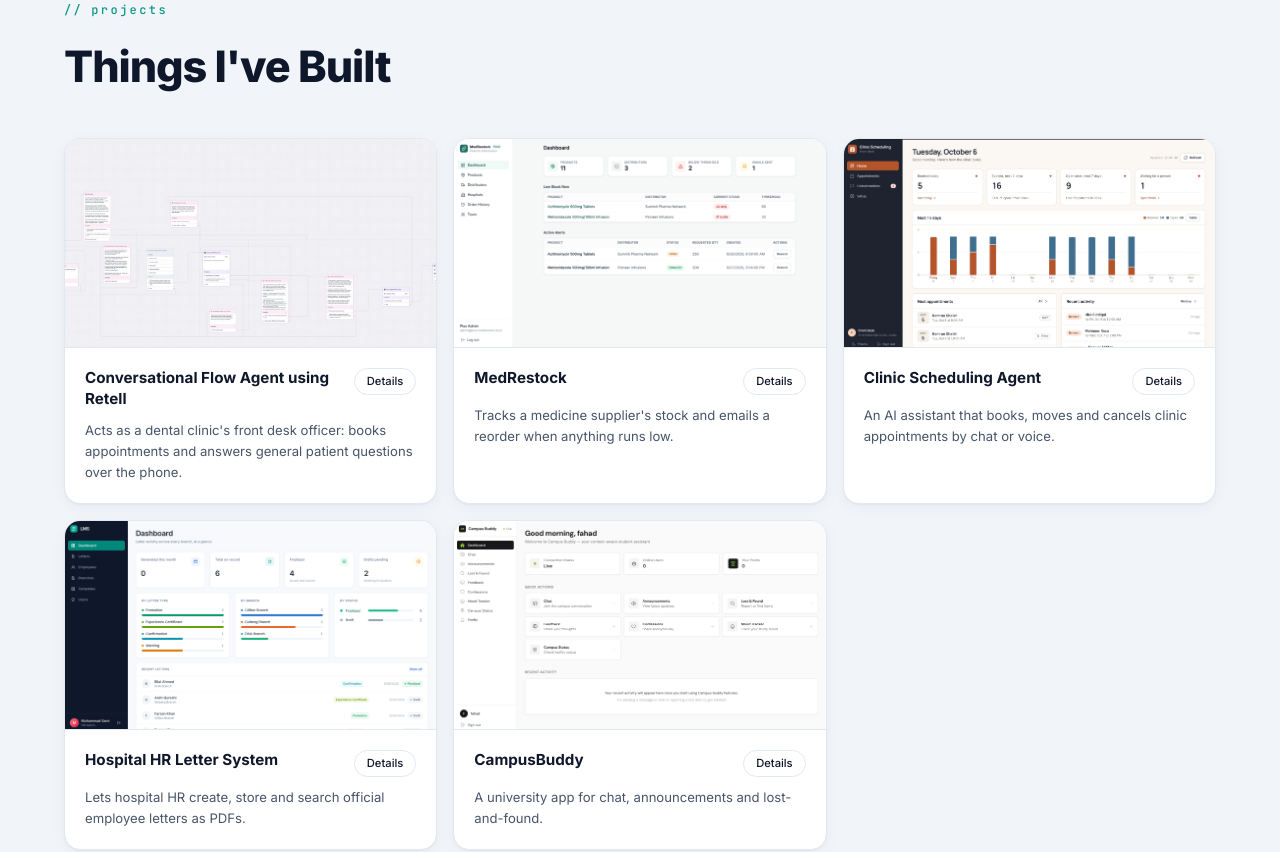
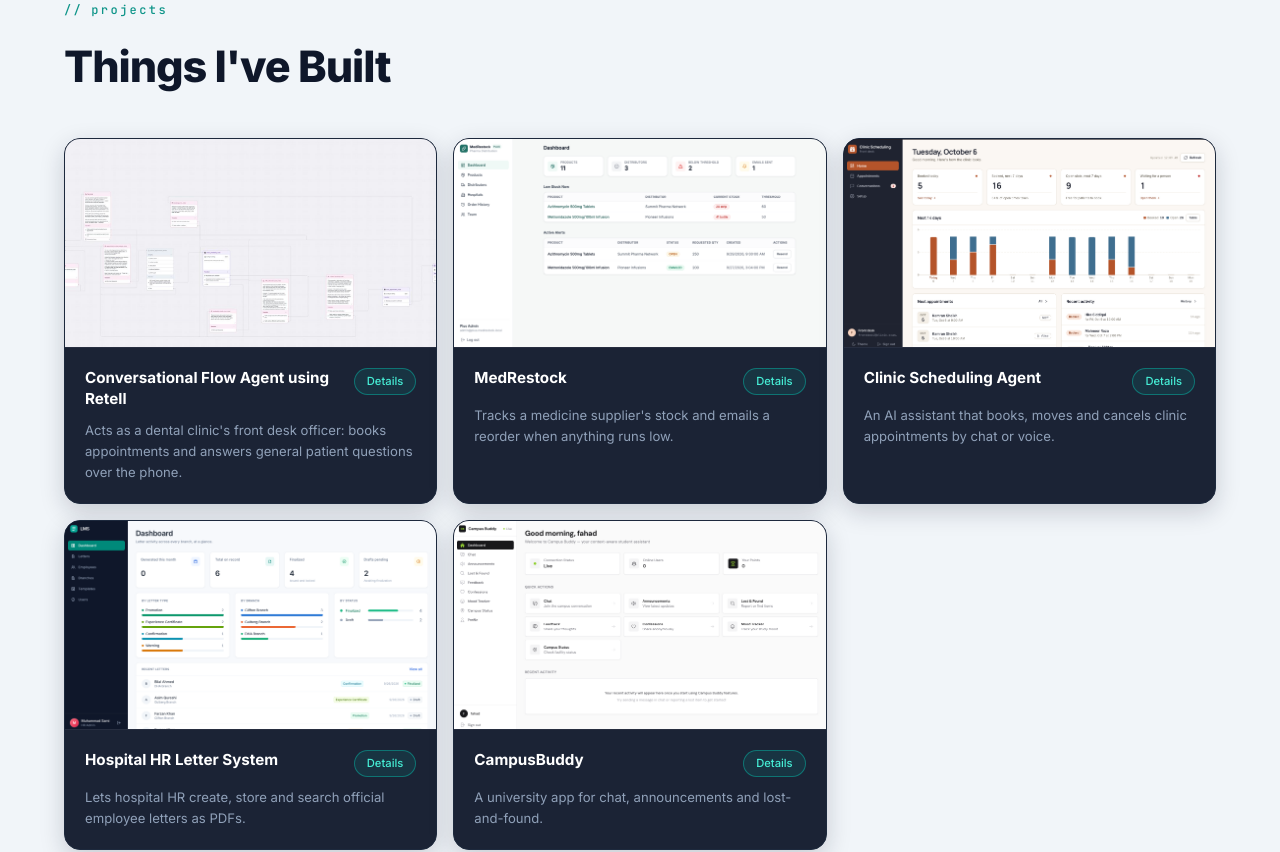
Before and after one commit to Fahad3337/personal-portfolio, a Next.js app: page / in a window 1280 px wide. Shown: the part 1800-2652 px from the top of the page. Built offline with nearby package versions, Linux system fonts and the light colour scheme.

Commit message:
Use navy project cards with teal accents in the light theme
Co-Authored-By: Claude Opus 5.5 <noreply@anthropic.com>

```diff
--- a/components/Projects.tsx
+++ b/components/Projects.tsx
@@ -24,9 +24,9 @@ export default function Projects() {
               <Reveal key={project.slug} delay={i * 80} className="h-full">
                 <Link
                   href={`/projects/${project.slug}`}
-                  className="focus-ring group flex h-full flex-col overflow-hidden rounded-2xl border border-slate-200 bg-card shadow-[var(--shadow-card)] transition-[border-color,transform,box-shadow] duration-300 hover:-translate-y-1 hover:border-border-hover hover:shadow-[var(--shadow-card-hover)]"
+                  className="focus-ring group flex h-full flex-col overflow-hidden rounded-2xl border border-slate-800 bg-navy shadow-[0_8px_24px_rgba(15,23,42,0.18)] transition-[border-color,transform,box-shadow] duration-300 hover:-translate-y-1 hover:border-teal-400/60 hover:shadow-[0_16px_40px_rgba(15,23,42,0.28)]"
                 >
-                  <div className="relative aspect-[16/9] overflow-hidden border-b border-border bg-bg">
+                  <div className="relative aspect-[16/9] overflow-hidden border-b border-white/10 bg-slate-900">
                     {cover ? (
                       <Image
                         src={cover}
@@ -42,14 +42,14 @@ export default function Projects() {
 
                   <div className="flex flex-1 flex-col gap-2.5 p-4 sm:p-5">
                     <div className="flex items-start justify-between gap-3">
-                      <h3 className="text-[0.95rem] leading-snug font-bold text-text-primary">
+                      <h3 className="text-[0.95rem] leading-snug font-bold text-white">
                         {project.title}
                       </h3>
-                      <span className="inline-flex shrink-0 items-center rounded-full border border-border px-3 py-1 text-[0.7rem] font-medium text-text-primary">
+                      <span className="inline-flex shrink-0 items-center rounded-full border border-teal-400/40 bg-teal-400/10 px-3 py-1 text-[0.7rem] font-medium text-teal-300 transition-colors group-hover:bg-teal-400/20">
                         Details
                       </span>
                     </div>
-                    <p className="text-[0.82rem] leading-[1.6] text-text-secondary">
+                    <p className="text-[0.82rem] leading-[1.6] text-slate-400">
                       {project.description}
                     </p>
                   </div>
```
